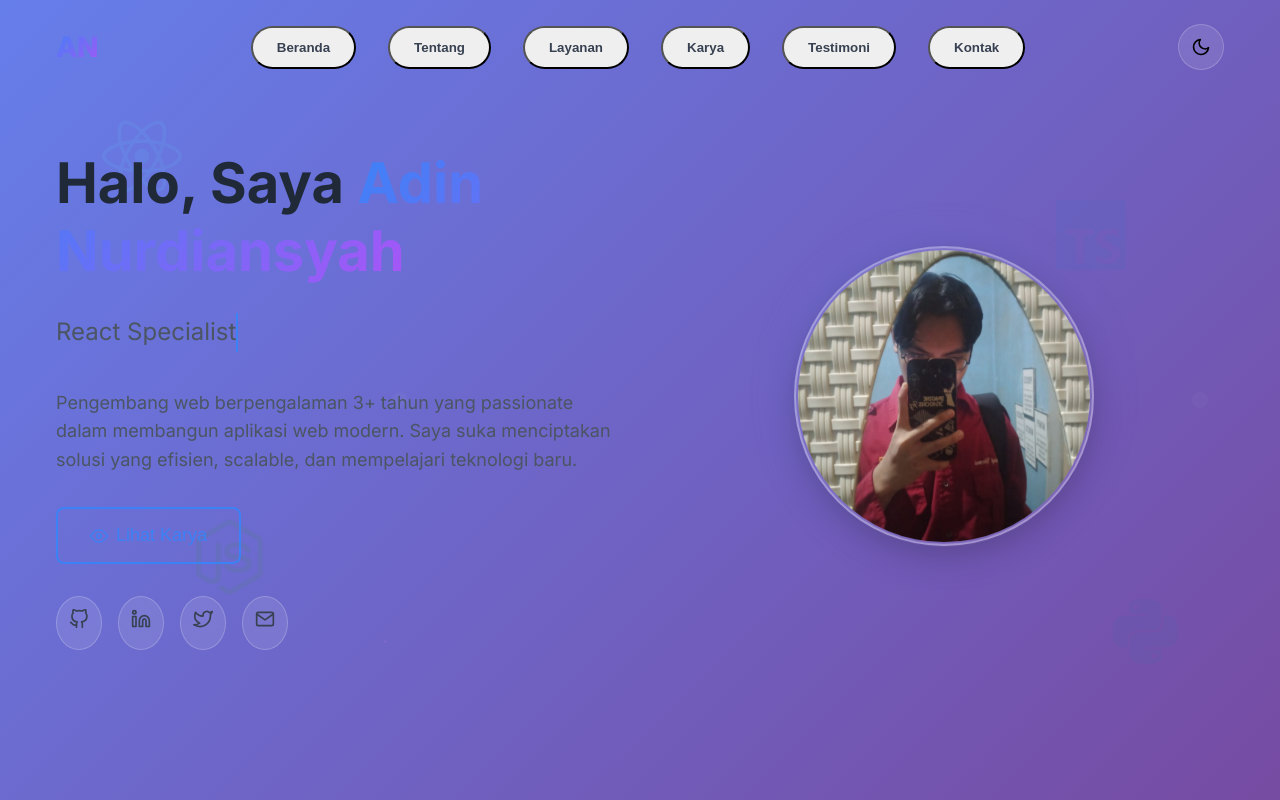
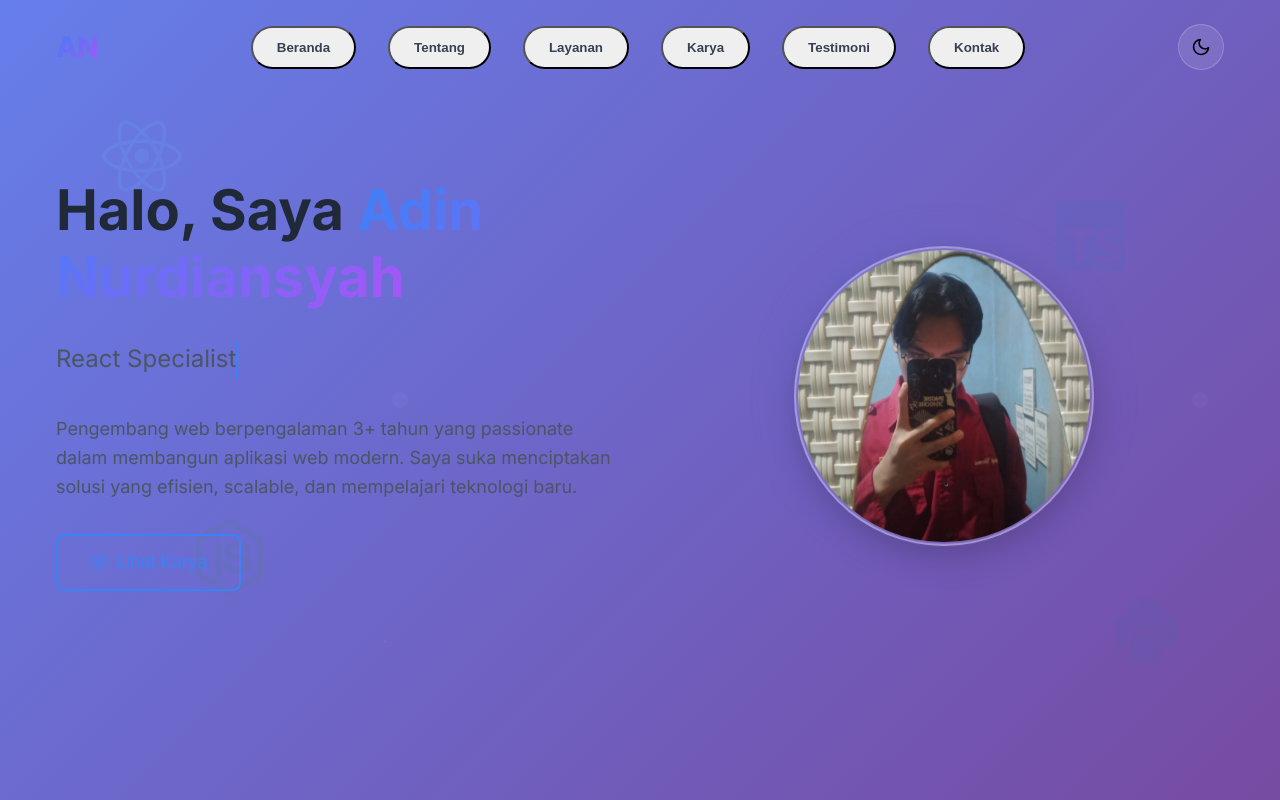
Before and after one commit to adinnur890/my-portfolio, a React (Vite) app: page / in a window 1280 px wide. Shown: the top 800 px of the page. Built offline with nearby package versions, Linux system fonts and the light colour scheme.

Commit message:
Remove social links from hero section

```diff
--- a/src/components/Sections/Hero.tsx
+++ b/src/components/Sections/Hero.tsx
@@ -74,25 +74,7 @@ export const Hero: React.FC = () => {
             </Button>
           </div>
 
-          {/* Social Links */}
-          <div className="hero-social">
-            {[
-              { Icon: FiGithub, href: personalInfo.social.github },
-              { Icon: FiLinkedin, href: personalInfo.social.linkedin },
-              { Icon: FiTwitter, href: personalInfo.social.twitter },
-              { Icon: FiMail, href: personalInfo.social.email }
-            ].map(({ Icon, href }, index) => (
-              <a
-                key={index}
-                href={href}
-                target="_blank"
-                rel="noopener noreferrer"
-                className="social-link"
-              >
-                <Icon size={20} />
-              </a>
-            ))}
-          </div>
+
         </div>
 
         {/* Avatar */}
```
